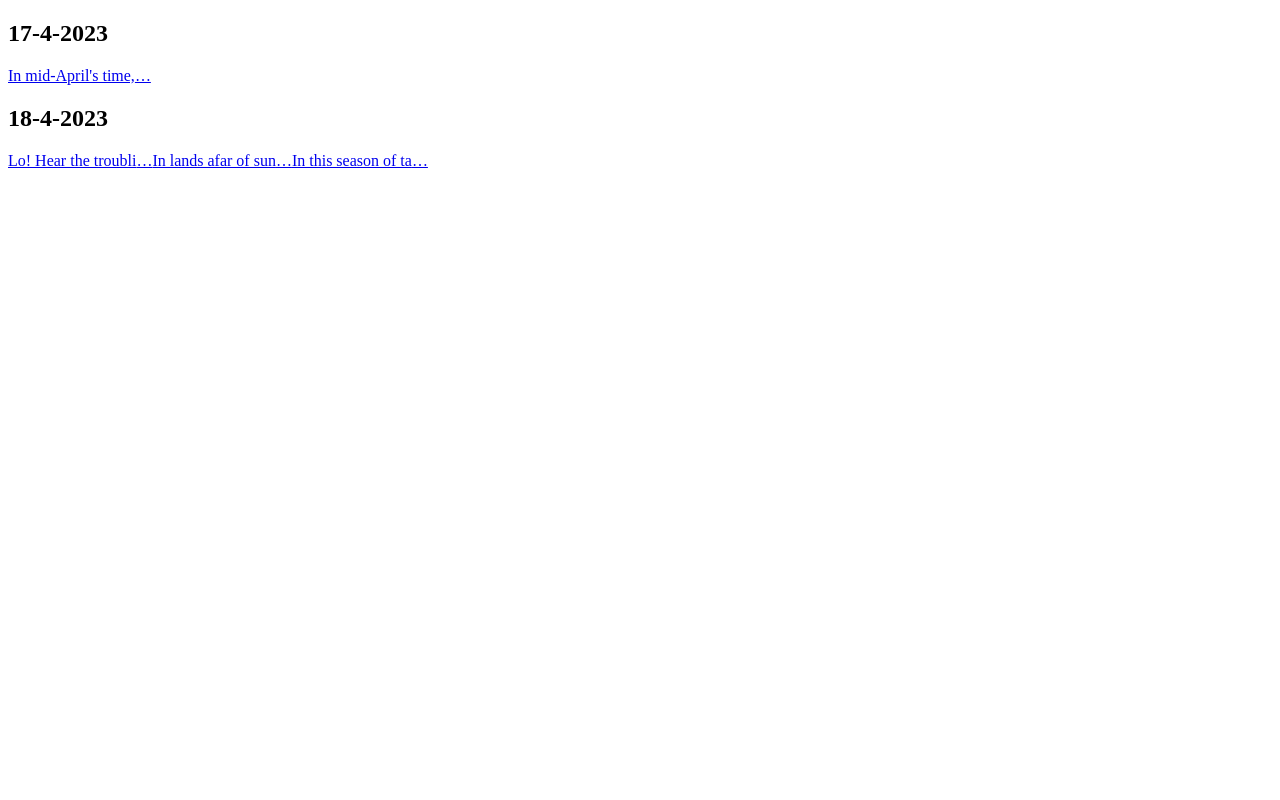
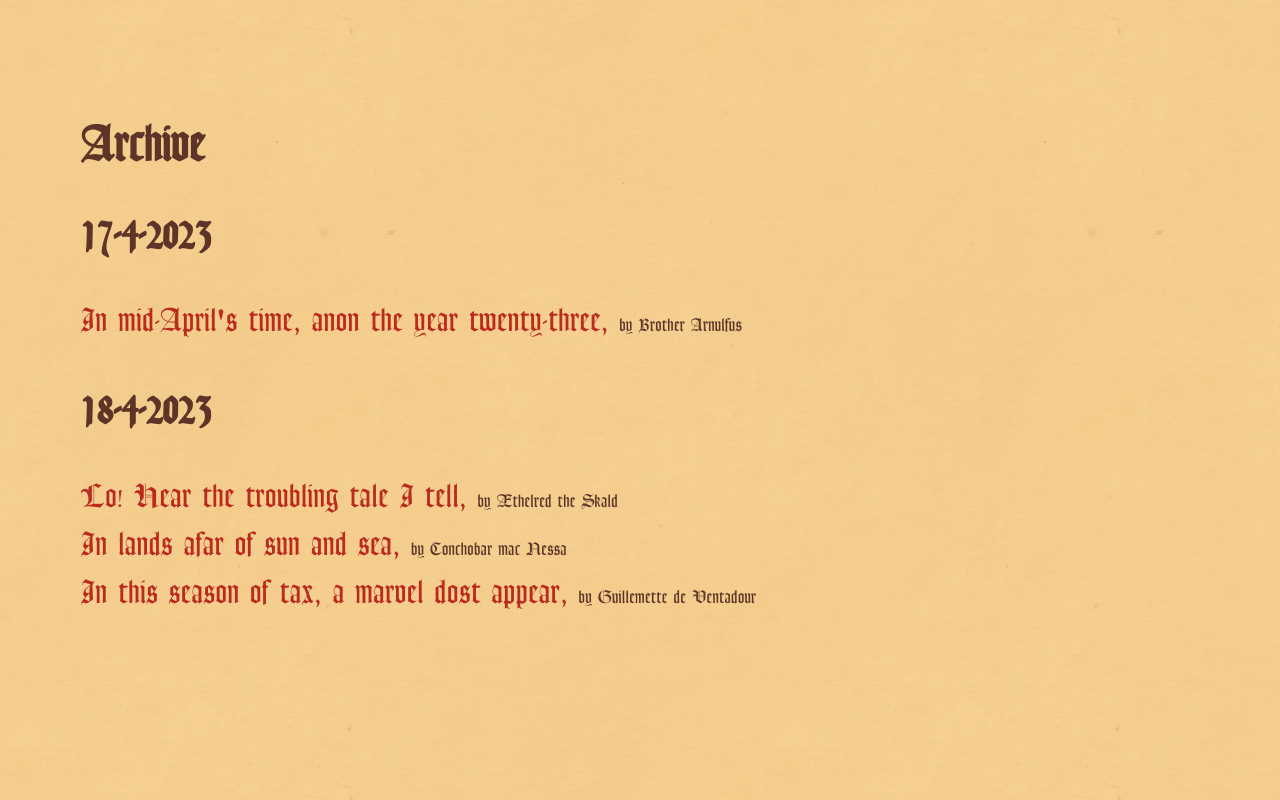
Before and after one commit to paprikka/bard, a SvelteKit app: page /archive in a window 1280 px wide. Built offline with nearby package versions, Linux system fonts and the light colour scheme.

Commit message:
chore: add error page

```diff
--- a/src/components/page.svelte
+++ b/src/components/page.svelte
@@ -65,47 +65,6 @@
 <Superpope />
 
 <style>
-	@font-face {
-		font-family: 'font-default';
-		src: url('/fonts/default.woff2') format('woff2'), url('/fonts/default.woff') format('woff');
-		font-weight: normal;
-		font-style: normal;
-	}
-
-	@font-face {
-		font-family: 'font-drop-caps';
-		src: url('/fonts/drop-caps.woff2') format('woff2'), url('/fonts/drop-caps.woff') format('woff');
-		font-weight: normal;
-		font-style: normal;
-	}
-
-	:global(:root) {
-		--font-family: 'font-default', serif;
-		--font-family-drop-caps: 'font-drop-caps', serif;
-
-		--font-size-s: clamp(1rem, 0.3rem + 1vw, 2rem);
-		--font-size-m: clamp(1.25rem, 0.5rem + 2vw, 2rem);
-		--font-size-l: clamp(2.5rem, 2.2993rem + 0.8451vw, 3.25rem);
-	}
-
-	:global(*) {
-		box-sizing: border-box;
-	}
-
-	/* global style in svelte  */
-	:global(html, body) {
-		margin: 0;
-		padding: 0;
-		cursor: url('/cursor.png') 0 0, auto;
-	}
-
-	:global(body) {
-		font-size: var(--font-size-m);
-		background: url('/background.jpg') repeat center center fixed;
-		background-color: #f9d395;
-		background-size: 60%;
-	}
-
 	.overlay {
 		position: fixed;
 		pointer-events: none;
--- /dev/null
+++ b/src/routes/+error.svelte
@@ -0,0 +1,50 @@
+<script lang="ts">
+	import { page } from '$app/stores';
+</script>
+
+<main>
+	<img src="/centaur.png" alt="a centaur" />
+	<h1>Something naughty happened</h1>
+	<h2>The centaur let Rafal know.</h2>
+	<p><a href="/">Back</a></p>
+	<p class="error-code">{$page.status} {$page.error?.message}</p>
+</main>
+
+<style>
+	main {
+		display: flex;
+		flex-direction: column;
+		justify-content: center;
+		align-items: center;
+		text-align: center;
+		font-family: var(--font-family);
+		padding: 5rem;
+		color: #380e0e;
+	}
+
+	h1 {
+		font-size: var(--font-size-l);
+	}
+	h2 {
+		font-size: var(--font-size-m);
+		margin: 0;
+	}
+	a {
+		color: #ac0303;
+		text-decoration: none;
+	}
+
+	a:hover {
+		text-decoration: underline;
+	}
+	.error-code {
+		font-family: monospace;
+		display: inline;
+		font-size: 0.5rem;
+		background-color: rgba(0, 0, 0, 0.1);
+		padding: 0.5rem;
+		position: absolute;
+		bottom: 0.5rem;
+		left: 0.5rem;
+	}
+</style>
--- /dev/null
+++ b/src/routes/+layout.svelte
@@ -0,0 +1,47 @@
+<slot />
+<svelte:head>
+	<title>Bard: Spicy Medieval News</title>
+</svelte:head>
+
+<style>
+	@font-face {
+		font-family: 'font-default';
+		src: url('/fonts/default.woff2') format('woff2'), url('/fonts/default.woff') format('woff');
+		font-weight: normal;
+		font-style: normal;
+	}
+
+	@font-face {
+		font-family: 'font-drop-caps';
+		src: url('/fonts/drop-caps.woff2') format('woff2'), url('/fonts/drop-caps.woff') format('woff');
+		font-weight: normal;
+		font-style: normal;
+	}
+
+	:global(:root) {
+		--font-family: 'font-default', serif;
+		--font-family-drop-caps: 'font-drop-caps', serif;
+
+		--font-size-s: clamp(1rem, 0.3rem + 1vw, 2rem);
+		--font-size-m: clamp(1.25rem, 0.5rem + 2vw, 2rem);
+		--font-size-l: clamp(2.5rem, 2.2993rem + 0.8451vw, 3.25rem);
+	}
+
+	:global(*) {
+		box-sizing: border-box;
+	}
+
+	/* global style in svelte  */
+	:global(html, body) {
+		margin: 0;
+		padding: 0;
+		cursor: url('/cursor.png') 0 0, auto;
+	}
+
+	:global(body) {
+		font-size: var(--font-size-m);
+		background: url('/background.jpg') repeat center center fixed;
+		background-color: #f9d395;
+		background-size: 60%;
+	}
+</style>
--- a/src/routes/archive/+page.svelte
+++ b/src/routes/archive/+page.svelte
@@ -5,9 +5,51 @@
 	export let data;
 </script>
 
-{#each data.allPosts as post}
-	<h2>{post.dayID}</h2>
-	{#each post.songs as song, i}
-		<a href="/{post.dayID}/{i}">{song.newsMedieval.slice(0, 20)}&hellip;</a>
+<article>
+	<h2>Archive</h2>
+	{#each data.allPosts as post}
+		<h2>{post.dayID}</h2>
+		<ul>
+			{#each post.songs as song, i}
+				<li>
+					<a href="/{post.dayID}/{i}">{song.newsMedieval.split('\n')[0]}</a>
+					<span class="author">by {song.author.name}</span>
+				</li>
+			{/each}
+		</ul>
 	{/each}
-{/each}
+</article>
+
+<style>
+	article {
+		padding: 5rem;
+		line-height: 1;
+		position: relative;
+
+		color: #380e0e;
+		opacity: 0.8;
+		font-family: var(--font-family);
+
+		height: 100vh;
+		overflow: hidden;
+	}
+
+	a {
+		color: #ac0303;
+		text-decoration: none;
+	}
+
+	a:hover {
+		text-decoration: underline;
+	}
+	ul {
+		list-style: none;
+		padding: 0;
+		margin: 0;
+		line-height: 1.5;
+	}
+
+	.author {
+		font-size: var(--font-size-s);
+	}
+</style>
```
Also changed, not shown: static/favicon.png.
